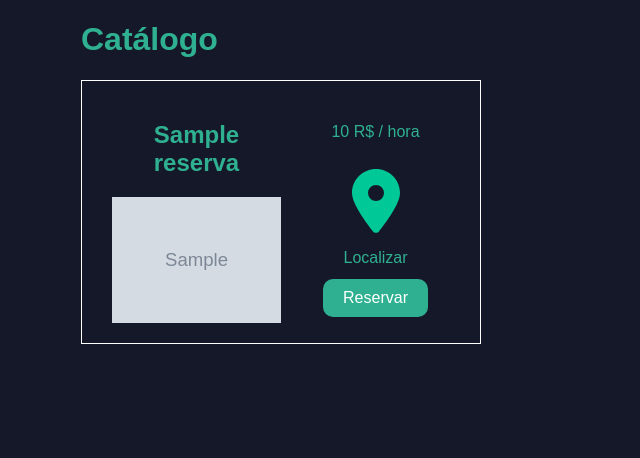
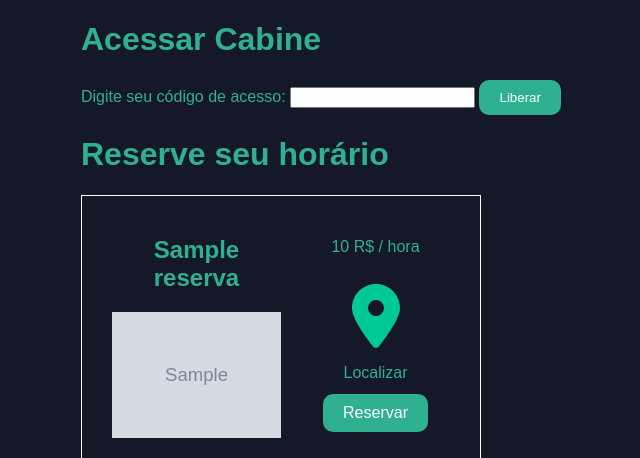
Before and after one commit to ChristianLara01/attenua-1, a Flask app: page / in a window 1280 px wide. Shown: the top 458 px of the page, without its empty margins (159-799 px from the left). Run offline with Flask 2, Linux system fonts and the light colour scheme; grey boxes marked "Sample" are stand-in pictures; a database or web service that is not in the repository returns one stand-in record (values such as "Sample title").

Commit message:
Update catalog.html

```diff
--- a/templates/catalog.html
+++ b/templates/catalog.html
@@ -9,7 +9,19 @@
     <script src="{{ url_for('static', filename='scripts.js') }}"></script>
 </head>
 <body>
-    <h1 class="head">Catálogo</h1>
+
+
+    <h1>Acessar Cabine</h1>
+
+    <!-- Código de Acesso -->
+    <label for="codigo">Digite seu código de acesso:</label>
+    <input type="text" id="codigo" required>
+    <button class="btn" id="liberarButton" onclick="redirecionar()">Liberar</button>
+    <p id="codError" style="color: white;"></p> <!-- Elemento para exibir mensagens de erro -->
+
+
+
+    <h1 class="head">Reserve seu horário</h1>
     <div class="product-container"><abbr title=""></abbr>
         {% for cabin in cabins %}
         <div class="produtos">
@@ -28,5 +40,24 @@
         </div>
         {% endfor %}
     </div>
+    <script>
+
+    function redirecionar() {
+            var codigo = document.getElementById("codigo").value; // Obtém o valor do campo "codigo"
+
+            // Faça uma solicitação AJAX para a rota do Flask
+            fetch('/verificar_senha/' + codigo, {
+                method: 'GET'
+            })
+            .then(response => response.text())
+            .then(data => {
+                // Exiba a resposta no console (no terminal Flask)
+                console.log(data);
+            })
+            .catch(error => {
+                console.error('Erro:', error);
+            });
+        }
+    </script>
 </body>
 </html>
```
